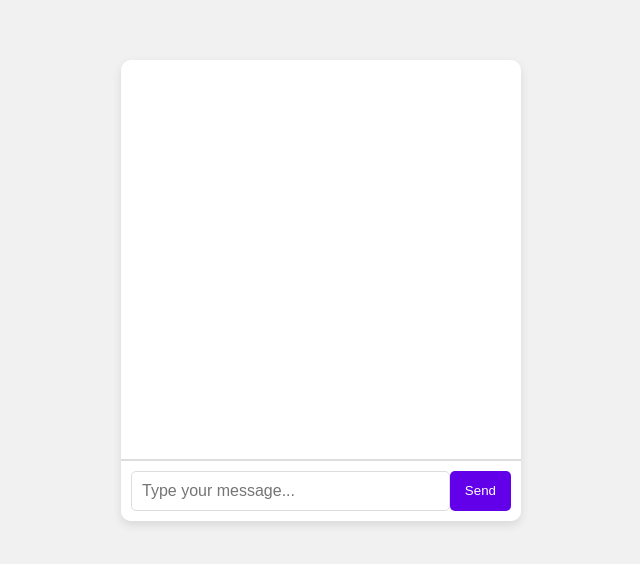
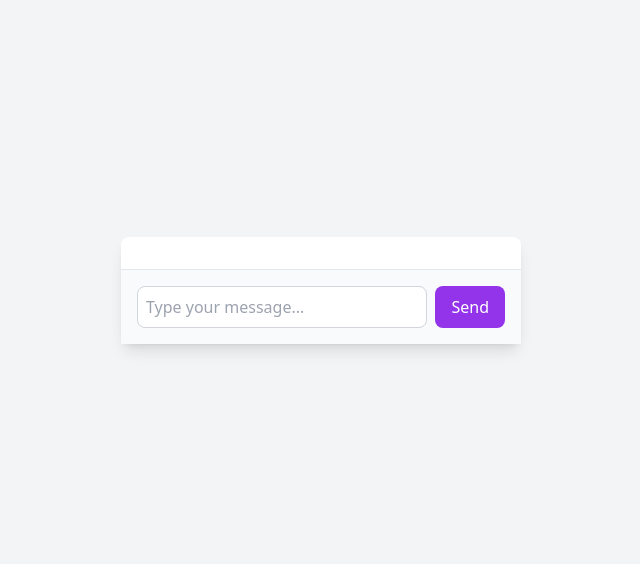
Before and after one commit to enoughsantosh/Ai, a website: page public/index.html in a window 1280 px wide. Shown: the part 110-674 px from the top of the page, without its empty margins (319-959 px from the left). Drawn offline with nearby package versions, Linux system fonts and the light colour scheme.

Commit message:
Update index.html

```diff
--- a/public/index.html
+++ b/public/index.html
@@ -4,77 +4,48 @@
   <meta charset="UTF-8">
   <meta name="viewport" content="width=device-width, initial-scale=1.0">
   <title>Generative AI Chat</title>
+  <!-- Include Tailwind CSS -->
+  <script src="https://cdn.tailwindcss.com"></script>
   <style>
-    * {
-      margin: 0;
-      padding: 0;
-      box-sizing: border-box;
+    /* Custom scrollbar for chat box */
+    .chat-box::-webkit-scrollbar {
+      width: 6px;
     }
-
-    body {
-      font-family: Arial, sans-serif;
-      background-color: #f1f1f1;
-      display: flex;
-      justify-content: center;
-      align-items: center;
-      height: 100vh;
+    .chat-box::-webkit-scrollbar-track {
+      background: #f1f1f1;
     }
-
-    .chat-container {
-      width: 400px;
-      background-color: white;
-      border-radius: 10px;
-      box-shadow: 0 4px 10px rgba(0, 0, 0, 0.1);
-      overflow: hidden;
-      display: flex;
-      flex-direction: column;
+    .chat-box::-webkit-scrollbar-thumb {
+      background: #888;
+      border-radius: 3px;
     }
-
-    .chat-box {
-      padding: 15px;
-      height: 400px;
-      overflow-y: auto;
-      flex-grow: 1;
-      border-bottom: 1px solid #ddd;
-    }
-
-    .input-container {
-      display: flex;
-      padding: 10px;
-      background-color: #fff;
-      border-top: 1px solid #ddd;
-    }
-
-    #user-input {
-      flex-grow: 1;
-      padding: 10px;
-      border: 1px solid #ddd;
-      border-radius: 5px;
-      font-size: 16px;
-    }
-
-    button {
-      padding: 10px 15px;
-      background-color: #6200ea;
-      color: white;
-      border: none;
-      border-radius: 5px;
-      cursor: pointer;
-    }
-
-    button:hover {
-      background-color: #3700b3;
+    .chat-box::-webkit-scrollbar-thumb:hover {
+      background: #555;
     }
   </style>
 </head>
-<body>
-  <div class="chat-container">
-    <div id="chat-box" class="chat-box">
+<body class="bg-gray-100 flex items-center justify-center h-screen">
+  <div class="bg-white rounded-lg shadow-lg w-[400px] flex flex-col">
+    <!-- Chat Box -->
+    <div id="chat-box" class="chat-box p-4 flex-1 overflow-y-auto">
       <!-- Chat messages will be dynamically added here -->
     </div>
-    <div class="input-container">
-      <input id="user-input" type="text" placeholder="Type your message..." />
-      <button onclick="sendMessage()">Send</button>
+
+    <!-- Input Container -->
+    <div class="border-t p-4 bg-gray-50">
+      <div class="flex gap-2">
+        <input
+          id="user-input"
+          type="text"
+          placeholder="Type your message..."
+          class="flex-1 p-2 border border-gray-300 rounded-lg focus:outline-none focus:ring-2 focus:ring-purple-500"
+        />
+        <button
+          onclick="sendMessage()"
+          class="bg-purple-600 text-white px-4 py-2 rounded-lg hover:bg-purple-700 focus:outline-none focus:ring-2 focus:ring-purple-500"
+        >
+          Send
+        </button>
+      </div>
     </div>
   </div>
 
@@ -96,6 +67,7 @@
     function loadChatHistory() {
       const chatHistory = JSON.parse(localStorage.getItem(`chatHistory_${sessionId}`)) || [];
       const chatBox = document.getElementById("chat-box");
+      chatBox.innerHTML = ""; // Clear the chat box before loading history
       chatHistory.forEach(message => {
         appendMessage(message.sender, message.text, false);
       });
@@ -147,8 +119,28 @@
     function appendMessage(sender, message, saveToHistory = true) {
       const chatBox = document.getElementById("chat-box");
       const messageElement = document.createElement("div");
-      messageElement.classList.add("message");
-      messageElement.innerHTML = `<strong>${sender}:</strong> ${message}`;
+      messageElement.classList.add("flex", "flex-col", "mb-4");
+
+      if (sender === "You") {
+        messageElement.innerHTML = `
+          <div class="bg-purple-600 text-white p-3 rounded-lg max-w-[80%] self-end">
+            ${message}
+          </div>
+        `;
+      } else if (sender === "AI") {
+        messageElement.innerHTML = `
+          <div class="bg-gray-200 text-gray-800 p-3 rounded-lg max-w-[80%] self-start">
+            ${message}
+          </div>
+        `;
+      } else {
+        messageElement.innerHTML = `
+          <div class="bg-red-100 text-red-800 p-3 rounded-lg max-w-[80%] self-start">
+            ${message}
+          </div>
+        `;
+      }
+
       chatBox.appendChild(messageElement);
       chatBox.scrollTop = chatBox.scrollHeight;
 
```
